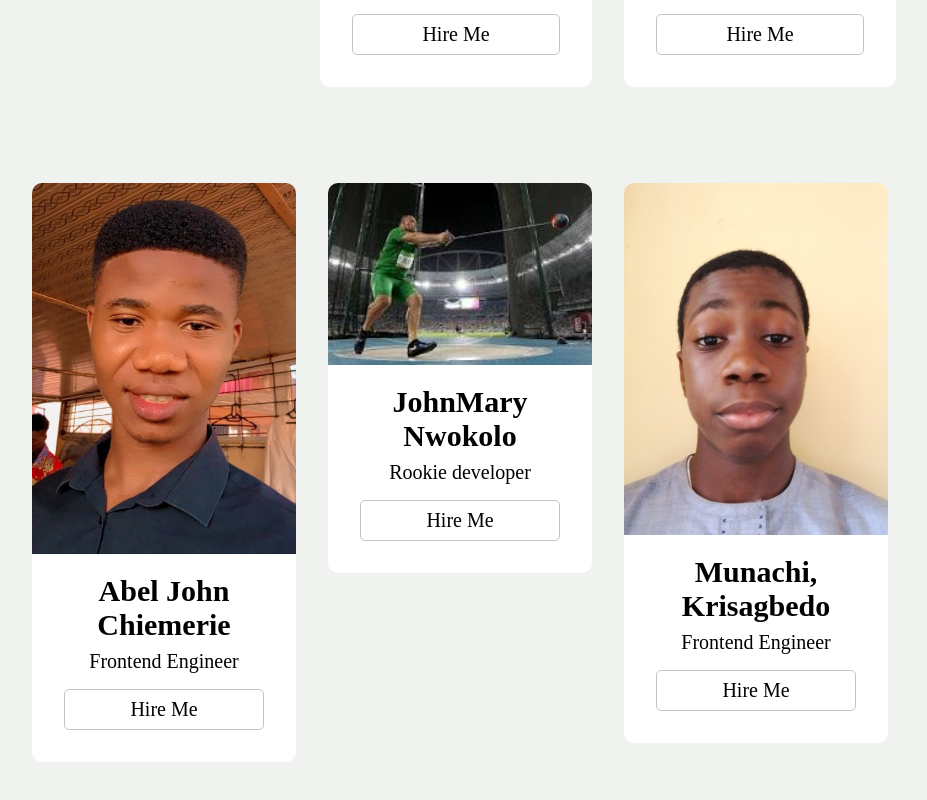
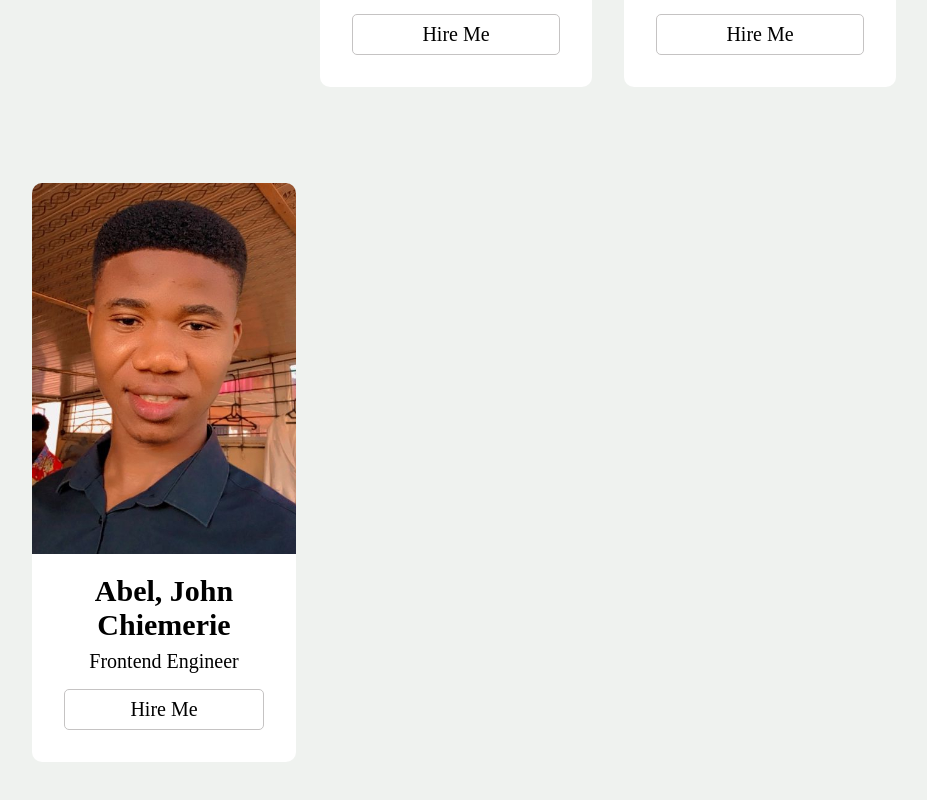
Before and after one commit to ekeneakubue/skillup2025B, a React (Vite) app: page /portfolio in a window 1280 px wide. Shown: the part 600-1400 px from the top of the page, without its empty margins (32-959 px from the left). Built offline with nearby package versions, Linux system fonts and the light colour scheme.

Commit message:
i added my pic  and names to portfolio

```diff
--- a/src/pages/portfolio/Portfolio.jsx
+++ b/src/pages/portfolio/Portfolio.jsx
@@ -27,17 +27,7 @@ export default function Portfolio() {
               <section>
                 <PortfolioCard
                   img = './images/portfolios/John.jpg'
-                  name = 'Abel John Chiemerie'
-                  path='Frontend Engineer'
-                />
-                <PortfolioCard
-                  img = './images/portfolios/johnmary.jpg'
-                  name = 'JohnMary Nwokolo'
-                  path='Rookie developer'
-                />
-                <PortfolioCard
-                  img = './images/portfolios/Munachi.jpg'
-                  name = 'Munachi, Krisagbedo'
+                  name = 'Abel, John Chiemerie'
                   path='Frontend Engineer'
                 />
               </section>
```
